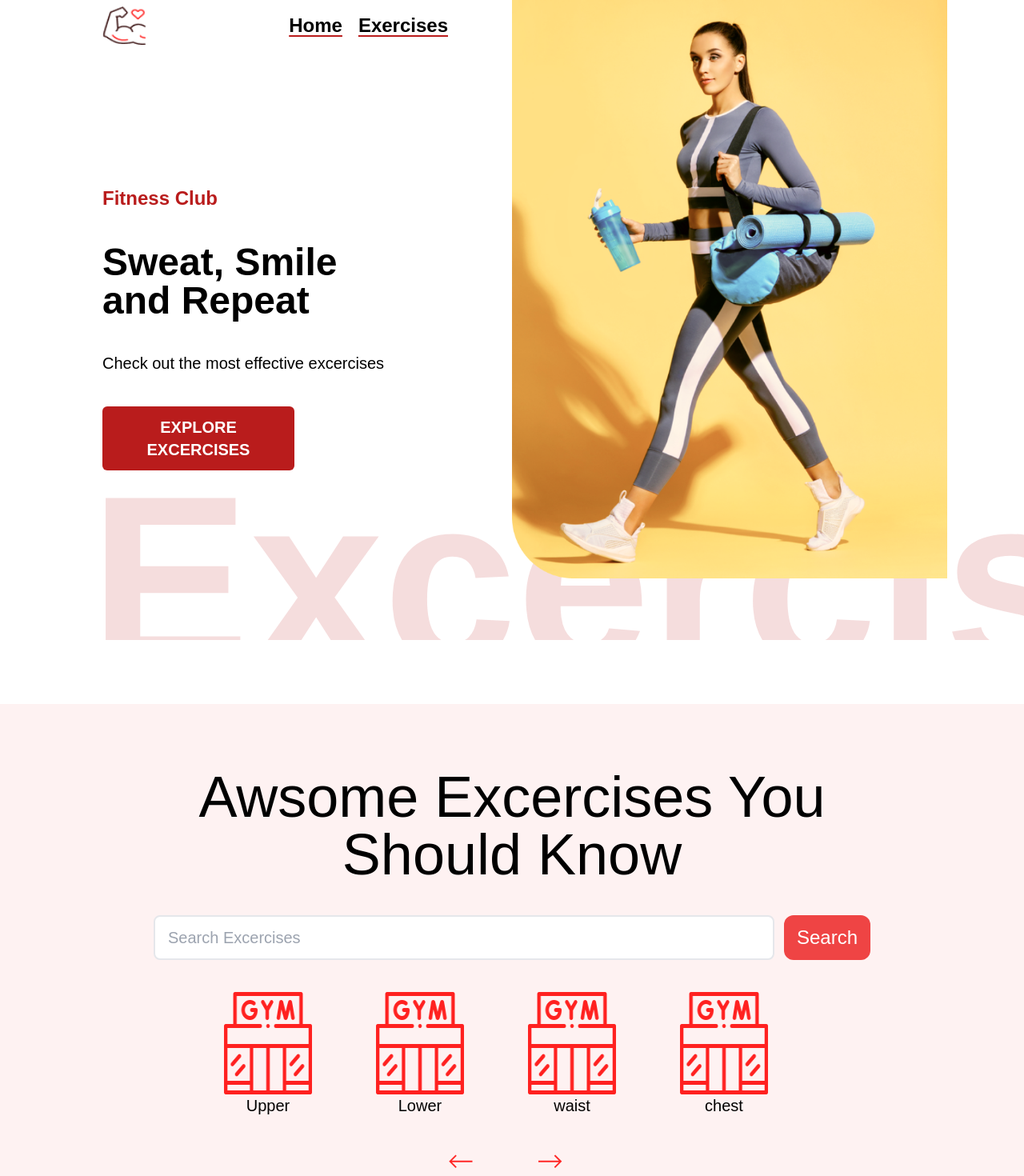
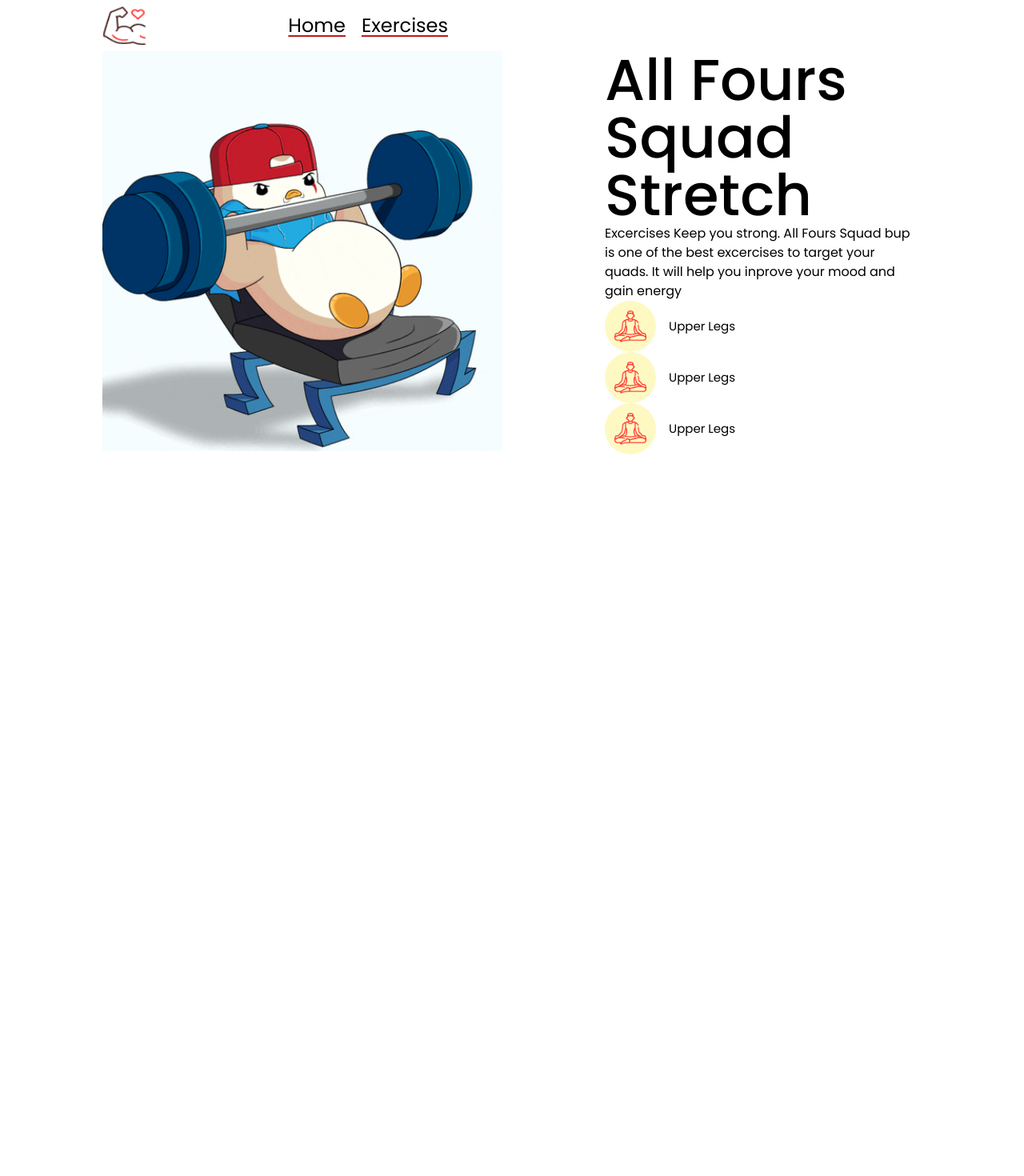
Before and after one commit to RENGOKU03/fitness-star, a React (Vite) app: page / in a window 1280 px wide. Shown: the top 1470 px of the page at 80% size. After the commit the page ends 800 px from the top, so only its background shows below. Built offline with nearby package versions, Linux system fonts and the light colour scheme.

Commit message:
added details page

```diff
--- a/src/App.jsx
+++ b/src/App.jsx
@@ -1,12 +1,14 @@
 import "./App.css";
+import ExcerciseDetail from "./components/ExcerciseDetail";
 import Hero from "./components/Hero";
 import Nav from "./components/Nav";
 
 function App() {
   return (
     <>
-      <Nav />
-      <Hero />
+      {/* <Nav />
+      <Hero /> */}
+      <ExcerciseDetail />
     </>
   );
 }
--- /dev/null
+++ b/src/components/ExcerciseDetail.jsx
@@ -0,0 +1,39 @@
+import React from "react";
+import NavBar from "./NavBar";
+
+const ExcerciseDetail = () => {
+  const num = [1, 2, 3];
+  return (
+    <div>
+      <div className="w-1/2 sticky">
+        <NavBar />
+      </div>
+      <div className="flex max-w-[80%] m-auto gap-32 main-div ">
+        <img src="./tenor.gif" alt="Excercie-gif" className="h-[500px]" />
+        <div>
+          <p className="text-7xl font-medium">All Fours Squad Stretch</p>
+          <p>
+            Excercises Keep you strong. All Fours Squad bup is one of the best
+            excercises to target your quads. It will help you inprove your mood
+            and gain energy
+          </p>
+          {num.map((item) => (
+            <div className="flex gap-4 items-center text-[15px]">
+              <div className="bg-yellow-100 rounded-full overflow-hidden h-16 w-16 flex">
+                <img
+                  src="./body-part.png"
+                  alt="body-part-image"
+                  className="h-10 w-10 m-auto"
+                />
+              </div>
+
+              <p>Upper Legs</p>
+            </div>
+          ))}
+        </div>
+      </div>
+    </div>
+  );
+};
+
+export default ExcerciseDetail;
--- /dev/null
+++ b/src/components/Footer.jsx
@@ -0,0 +1,17 @@
+import React from "react";
+
+const Footer = () => {
+  return (
+    <div className="bg-pink-100 mt-10">
+      <div className="p-4 flex flex-col gap-2 items-center">
+        <div className="flex items-center gap-4 text-xl">
+          <img src="./Logo.png" alt="logo-image" className="h-12 w-fit" />
+          <p>Fitness Star</p>
+        </div>
+        <p className="text-xl">Made with ❤️ by Chetan Patil</p>
+      </div>
+    </div>
+  );
+};
+
+export default Footer;
--- a/src/components/Hero.jsx
+++ b/src/components/Hero.jsx
@@ -1,19 +1,22 @@
 import React from "react";
 import HorizontalScrollBar from "./HorizontalScrollBar";
+import ShowComponents from "./ShowComponents";
+import Footer from "./Footer";
 
 const Hero = () => {
   return (
-    <div className="w-full mt-20 h-[1200px] bg-red-50 pt-20">
-      <h1 className="text-7xl text-center ">
-        Awsome Excercises You <br /> Should Know
+    <>
+      <div className="w-full lg:mt-20  bg-red-50 pt-20">
+        <h1 className="lg:text-7xl text-3xl text-center ">
+          Awesome Excercises You <br /> Should Know
         </h1>
-      <div className="w-[70%] h-14 flex m-auto mt-10 gap-3">
+        <div className="lg:w-[70%] w-10/12 h-20 flex m-auto mt-10 gap-3 flex-col lg:flex-row lg:h-14">
           <input
             type="text"
-          className=" w-full rounded-lg border-2 px-4 focus:outline-none focus:border-2 focus:border-black/40 text-xl text-black/80 font-medium"
+            className=" w-full rounded-lg border-2 px-4 focus:outline-none focus:border-2 focus:border-black/40 text-xl h-10 lg:h-full text-black/80 font-medium"
             placeholder="Search Excercises"
           />
-        <button className="bg-red-500 px-4 text-2xl rounded-xl text-white">
+          <button className="bg-red-500 px-4 text-2xl rounded-xl text-white w-32 lg:w-auto mx-auto">
             Search
           </button>
         </div>
@@ -29,6 +32,9 @@ const Hero = () => {
           </button>
         </div>
       </div>
+      <ShowComponents />
+      <Footer />
+    </>
   );
 };
 
--- a/src/components/Nav.jsx
+++ b/src/components/Nav.jsx
@@ -1,17 +1,12 @@
 import React from "react";
+import NavBar from "./NavBar";
 
 const Nav = () => {
   return (
-    <div className="h-screen font-semibold relative overflow-hidden">
+    <div className="lg:h-screen h-[700px] font-semibold relative overflow-hidden">
       <div className="flex">
         <div className="lg:w-1/2">
-          <div className="flex justify-between h-16 items-center p-8 lg:px-20 lg:pl-32 text-2xl">
-            <img src="./Logo.png" alt="logo" className="h-12" />
-            <div className="flex gap-5 underline decoration-red-700 decoration-2 underline-offset-4">
-              <span className="">Home</span>
-              <span>Exercises</span>
-            </div>
-          </div>
+          <NavBar />
           <div className="lg:p-10 px-10 py-10 lg:mt-32 flex flex-col gap-10 lg:pl-32">
             <p className="text-red-700 text-2xl">Fitness Club</p>
             <p className=" text-5xl">
@@ -20,7 +15,7 @@ const Nav = () => {
             <p className="text-xl font-normal">
               Check out the most effective excercises
             </p>
-            <button className="bg-red-700 text-white p-3 text-xl rounded-md w-60">
+            <button className="bg-red-700 text-white p-3 text-xl whitespace-nowrap rounded-md lg:w-60">
               EXPLORE EXCERCISES
             </button>
           </div>
--- /dev/null
+++ b/src/components/NavBar.jsx
@@ -0,0 +1,17 @@
+import React from "react";
+
+const NavBar = () => {
+  return (
+    <div>
+      <div className="flex justify-between h-16 items-center p-8 lg:px-20 lg:pl-32 text-2xl">
+        <img src="./Logo.png" alt="logo" className="h-12" />
+        <div className="flex gap-5 underline decoration-red-700 decoration-2 underline-offset-4">
+          <span className="">Home</span>
+          <span>Exercises</span>
+        </div>
+      </div>
+    </div>
+  );
+};
+
+export default NavBar;
--- /dev/null
+++ b/src/components/ShowComponents.jsx
@@ -0,0 +1,29 @@
+import React from "react";
+
+const ShowComponents = () => {
+  const num = [1, 2, 3, 4, 5, 6, 7, 8, 9];
+  return (
+    <div>
+      <p className="lg:text-7xl m-10 lg:pl-32 whitespace-nowrap text-3xl">
+        Showing Results
+      </p>
+      <div className="flex flex-wrap gap-x-32 gap-y-20 justify-center">
+        {num.map((item) => (
+          <div key={item} className="border-t-red-700 border-t-2 max-w-96">
+            <img src="./tenor.gif" alt="" />
+            <div className="mt-10 flex gap-5">
+              <button className="text-xl py-2 px-3 rounded-3xl min-w-20 bg-red-300">
+                Waist
+              </button>
+              <button className="text-xl py-2 px-3 rounded-3xl min-w-20 bg-yellow-300">
+                Leg
+              </button>
+            </div>
+          </div>
+        ))}
+      </div>
+    </div>
+  );
+};
+
+export default ShowComponents;
--- a/src/index.css
+++ b/src/index.css
@@ -1,7 +1,12 @@
+@import url('https://fonts.googleapis.com/css2?family=Inter:wght@100..900&family=Poppins:ital,wght@0,100;0,200;0,300;0,400;0,500;0,600;0,700;0,800;0,900;1,100;1,200;1,300;1,400;1,500;1,600;1,700;1,800;1,900&display=swap');
+
 @tailwind base;
 @tailwind components;
 @tailwind utilities;
-@import url('https://fonts.googleapis.com/css2?family=Inter:wght@100..900&family=Poppins:ital,wght@0,100;0,200;0,300;0,400;0,500;0,600;0,700;0,800;0,900;1,100;1,200;1,300;1,400;1,500;1,600;1,700;1,800;1,900&display=swap');
+
 *{
   font-family: "Poppins", sans-serif;
 }
+.main-div{
+  max-height: calc(100vh - 64px) !important;
+}
```
Also changed, not shown: public/tenor.gif (added). Lines whose indentation alone changed are shown as unchanged.
